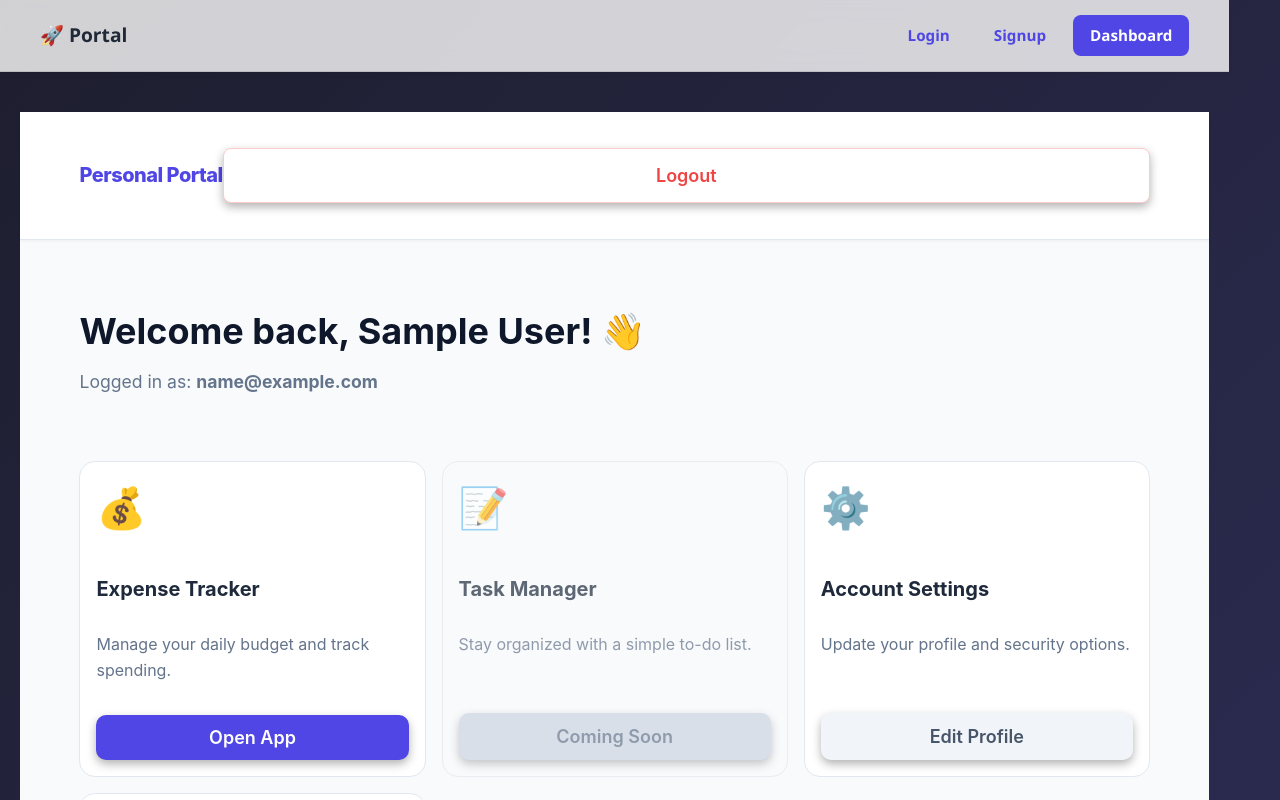
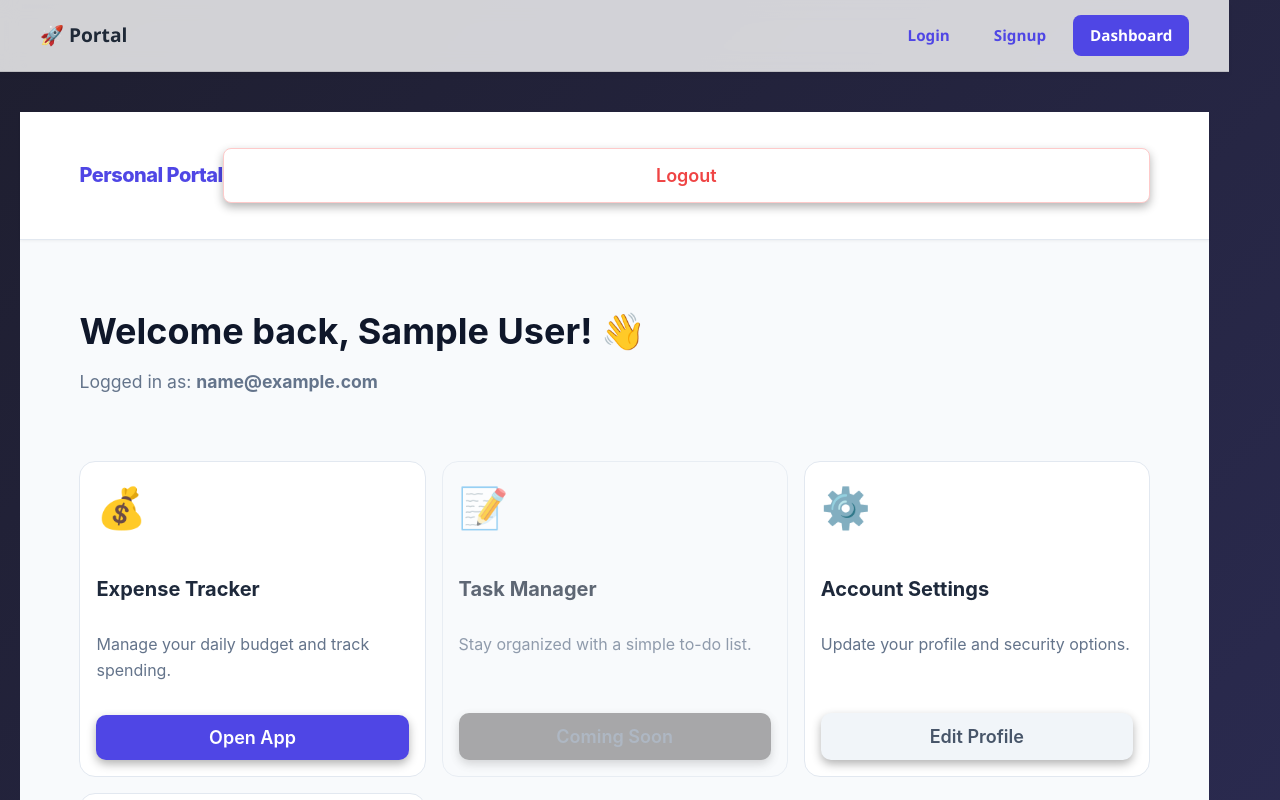
Before and after one commit to vikramNilaji/March2026, a React app in the folder auth-portal/frontend/signup/: page /dashboard in a window 1280 px wide. Shown: the top 800 px of the page. Built offline with nearby package versions, Linux system fonts and the light colour scheme; sample sign-in values are in the browser's storage; the HTML template or start-up script is replaced by a standard one.

Commit message:
spinner in sginin

```diff
--- a/auth-portal/frontend/signup/src/components/Login.css
+++ b/auth-portal/frontend/signup/src/components/Login.css
@@ -74,3 +74,25 @@ body {
     transform: translateY(0);
   }
 }
+
+.spinner {
+  width: 20px;
+  height: 20px;
+  border: 3px solid rgba(255, 255, 255, 0.3);
+  border-top: 3px solid #ffffff;
+  border-radius: 50%;
+  animation: spin 1s linear infinite;
+  display: inline-block;
+}
+
+@keyframes spin {
+  0% { transform: rotate(0deg); }
+  100% { transform: rotate(360deg); }
+}
+
+/* Disable button style while loading */
+button:disabled {
+  background-color: #555;
+  cursor: not-allowed;
+  opacity: 0.7;
+}
--- a/auth-portal/frontend/signup/src/components/Login.jsx
+++ b/auth-portal/frontend/signup/src/components/Login.jsx
@@ -61,7 +61,7 @@ const Login = () => {
           required
         />
 <button type="submit" disabled={isLoading}>
-          {isLoading ? <div className="spinner"></div> : "Sign In"}
+          {isLoading ? <div className="spinner"></div> : "Log in"}
         </button>
       </form>
       <h2>Guest Login Credentials</h2>
```
